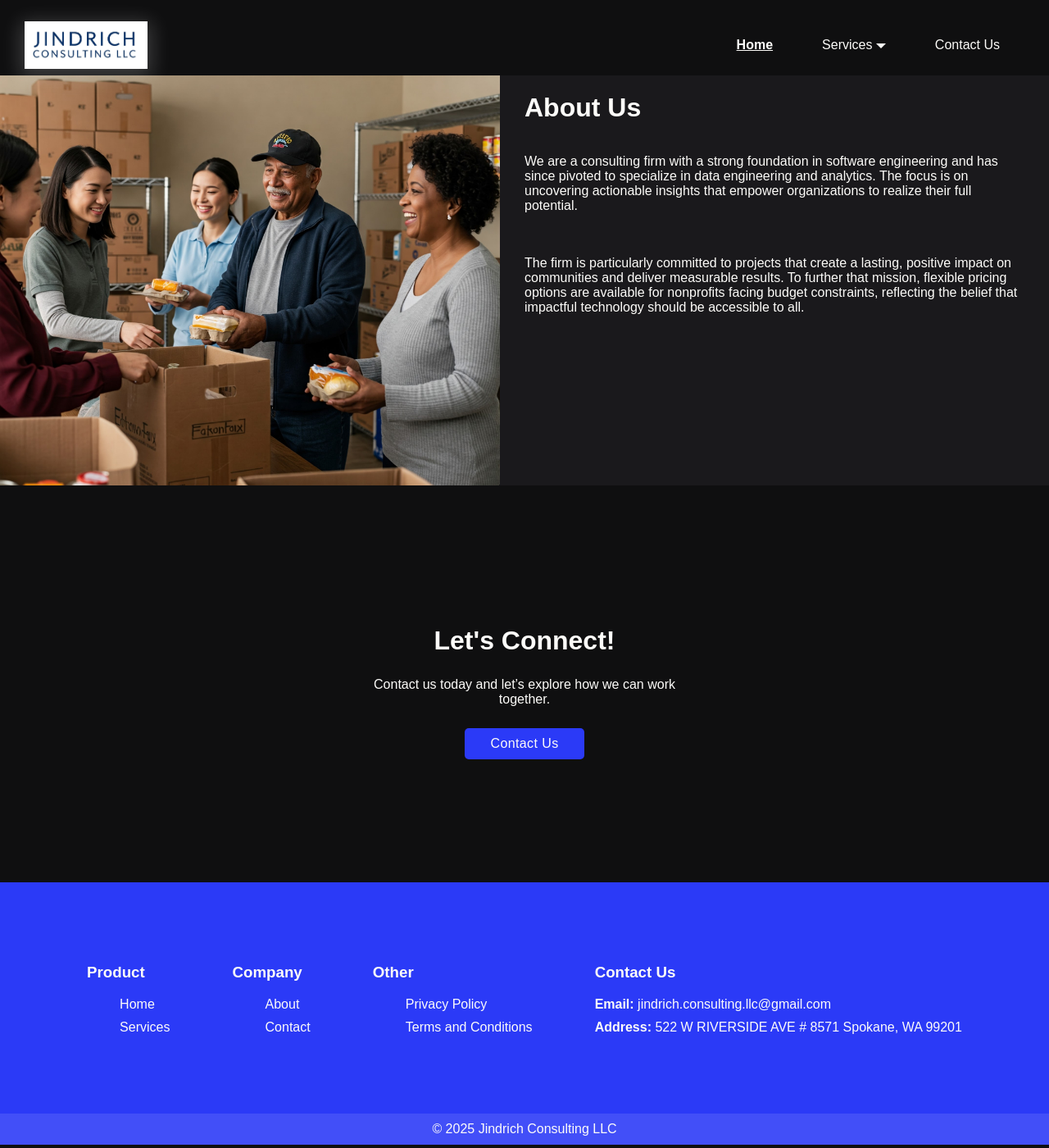
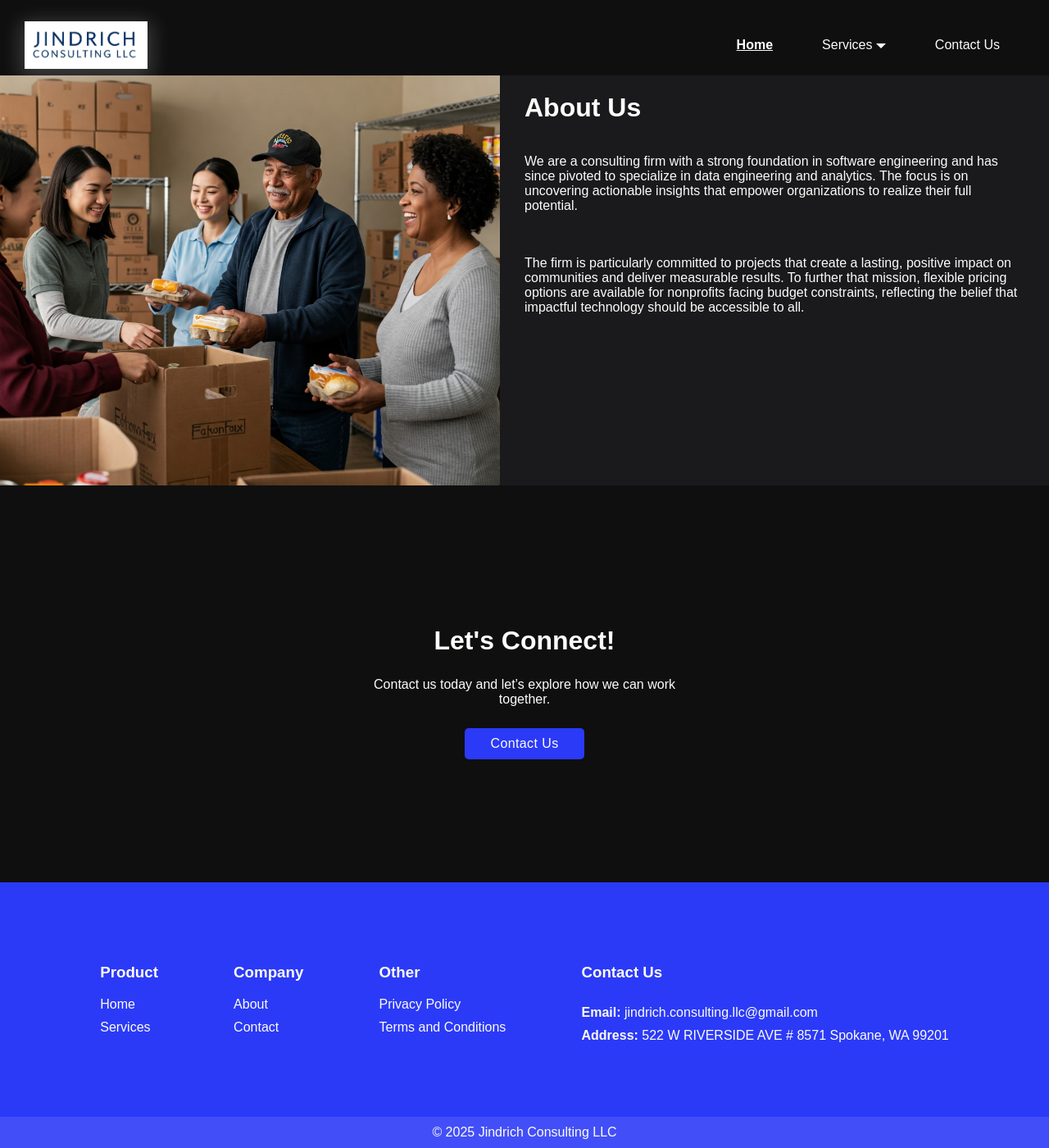
Before and after one commit to jindrich-consulting-llc/jindrich-consulting-llc.github.io, a Jekyll site: the page built from index.md, in a window 1280 px wide and 1400 px high, scrolled down 1126 px. Shown: the whole window at 82% size. Built offline with Jekyll 4.4.1, drawn with Linux system fonts in a browser that asks for light colours.

Commit message:
🐞⚙️: <refactor> removed ul indenting in the footer </refactor>

```diff
--- a/_includes/footer.html
+++ b/_includes/footer.html
@@ -3,6 +3,7 @@
     <div class="top">
 
         <div class="footer-menu-container">
+
             <div class="footer-menu">
                 <h3>Product</h3>
                 <ul>
@@ -42,9 +43,11 @@
             </div>
 
         </div>
+
     </div>
 
     <div class="bottom">
         <div class="copyright">© 2025 {{ site.company.name }}</div>
     </div>
+
 </footer>
--- a/assets/css/navigation/footer_styles.css
+++ b/assets/css/navigation/footer_styles.css
@@ -8,6 +8,20 @@
     flex-wrap: wrap;
     justify-content: space-evenly;
     padding: var(--spacing-80) var(--spacing-30);
+}
+
+.footer-menu {
+    display: flex;
+    flex-direction: column;
+    justify-content: flex-start;
+}
+
+.footer-menu ul {
+    display: flex;
+    flex-direction: column;
+    align-items: flex-start;
+    padding: var(--spacing-none);
+    margin: var(--spacing-none);
 }
 
 .footer-menu ul li {
@@ -23,12 +37,8 @@
     text-decoration: underline;
 }
 
-.footer-contact {
-    margin-top: var(--spacing-20);
-}
-
 .footer-contact h3 {
-    margin-top: 0 var(--spacing-none);
+    margin-top: var(--spacing-none);
 }
 
 .contact {
```
